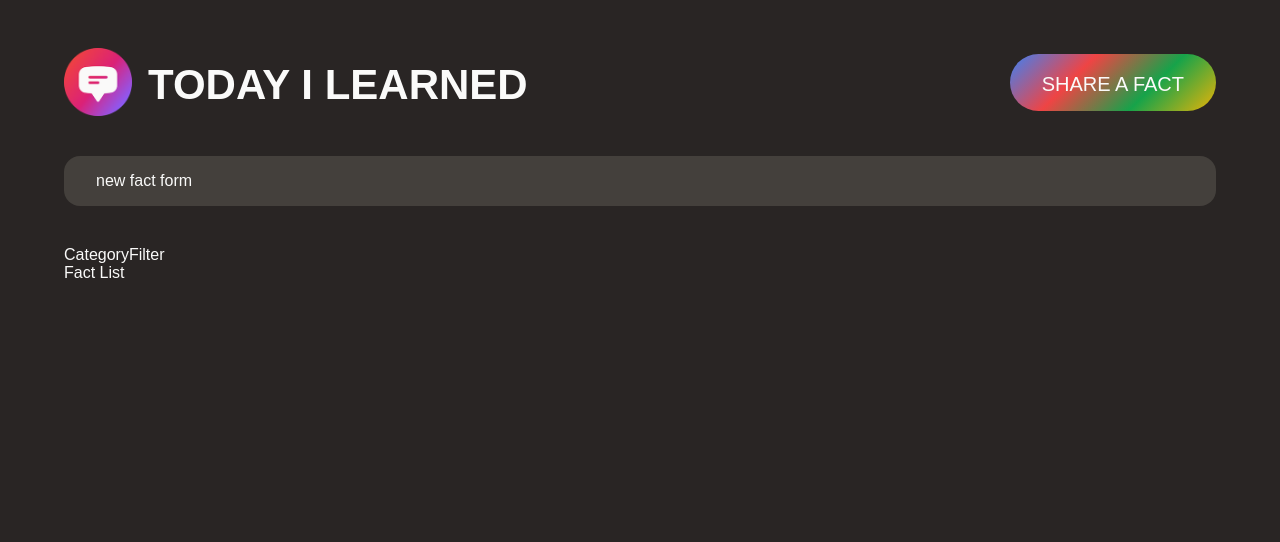
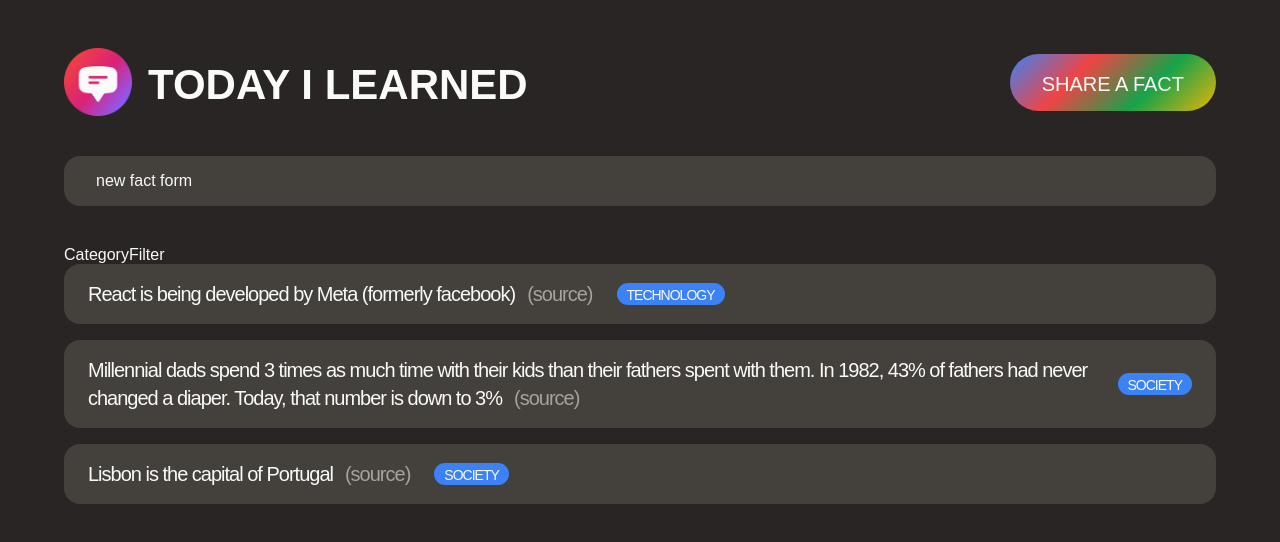
Before and after one commit to rongyue1/today-i-learned, a React (Create React App) app: page / in a window 1280 px wide. Shown: the top 542 px of the page. Built offline with nearby package versions, Linux system fonts and the light colour scheme; a web font is replaced by a local one.

Commit message:
work on fact list component

```diff
--- a/src/App.js
+++ b/src/App.js
@@ -4,14 +4,61 @@
 import FactList from "./components/FactList";
 import CategoryFilter from "./components/CategoryFilter";
 
+const initialFacts = [
+  {
+    id: 1,
+    text: "React is being developed by Meta (formerly facebook)",
+    source: "https://opensource.fb.com/",
+    category: "technology",
+    votesInteresting: 24,
+    votesMindblowing: 9,
+    votesFalse: 4,
+    createdIn: 2021,
+  },
+  {
+    id: 2,
+    text: "Millennial dads spend 3 times as much time with their kids than their fathers spent with them. In 1982, 43% of fathers had never changed a diaper. Today, that number is down to 3%",
+    source:
+      "https://www.mother.ly/parenting/millennial-dads-spend-more-time-with-their-kids",
+    category: "society",
+    votesInteresting: 11,
+    votesMindblowing: 2,
+    votesFalse: 0,
+    createdIn: 2019,
+  },
+  {
+    id: 3,
+    text: "Lisbon is the capital of Portugal",
+    source: "https://en.wikipedia.org/wiki/Lisbon",
+    category: "society",
+    votesInteresting: 8,
+    votesMindblowing: 3,
+    votesFalse: 1,
+    createdIn: 2015,
+  },
+];
+
 function App() {
+  const facts = initialFacts;
+
   return (
     <>
       <Header />
       <NewFactForm />
       <main>
         <CategoryFilter />
-        <FactList />
+
+        {facts.map((fact) => (
+          <FactList
+            className="fact-list"
+            text={fact.text}
+            source={fact.source}
+            category={fact.category}
+            votesInteresting={fact.votesInteresting}
+            votesMindblowing={fact.votesMindblowing}
+            votesFalse={fact.votesFalse}
+          />
+        ))}
       </main>
     </>
   );
--- a/src/components/FactList.jsx
+++ b/src/components/FactList.jsx
@@ -1,4 +1,20 @@
-function FactList() {
-  return <section>Fact List</section>;
+function FactList(props) {
+  return (
+    <section>
+      <ul className="fact-list">
+        <li className="fact">
+          <p>
+            {props.text}
+            <a className="source" href={props.source}>
+              (source)
+            </a>
+          </p>
+          <span className="tag" style={{ backgroundColor: "#3b82f6" }}>
+            {props.category}
+          </span>
+        </li>
+      </ul>
+    </section>
+  );
 }
 export default FactList;
```
